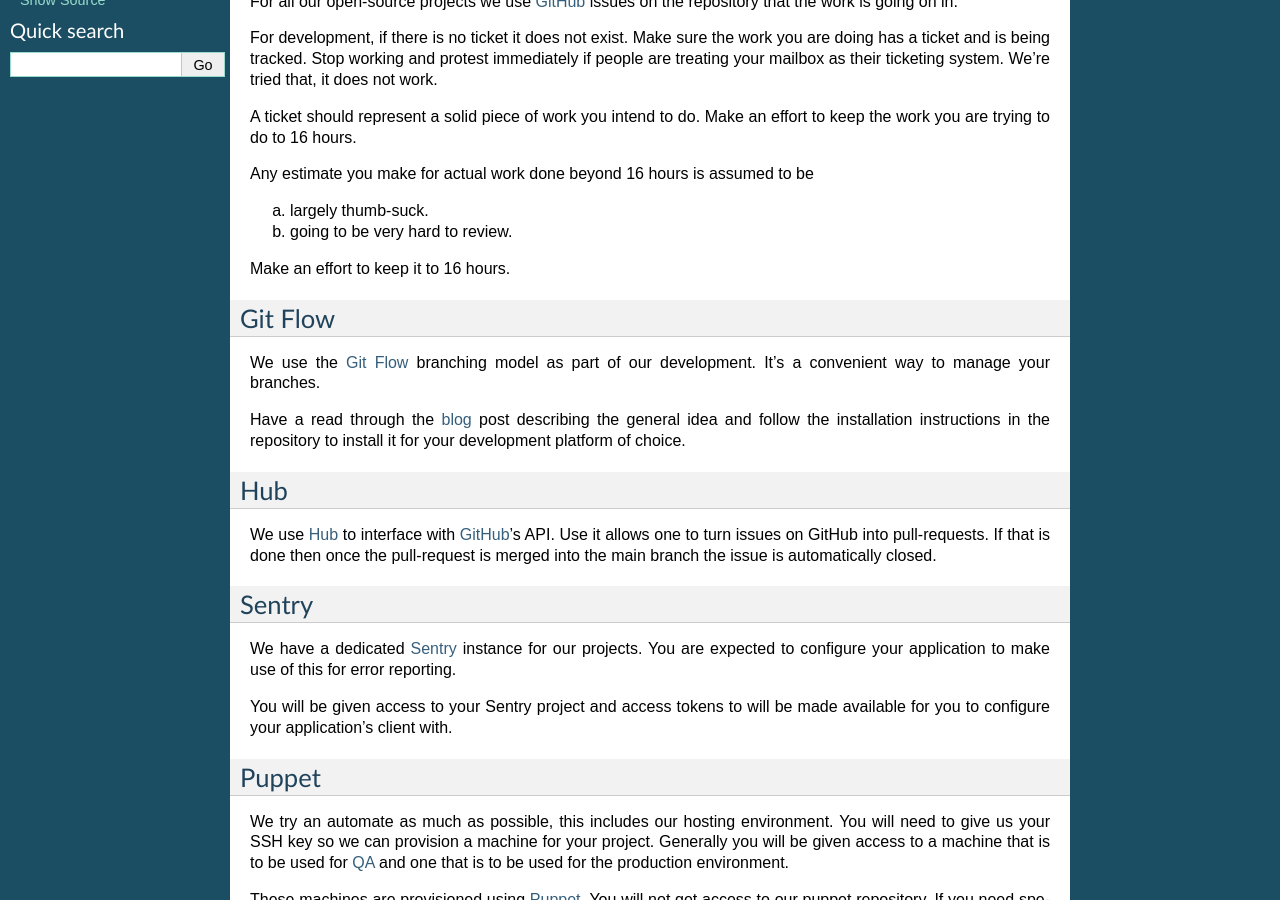
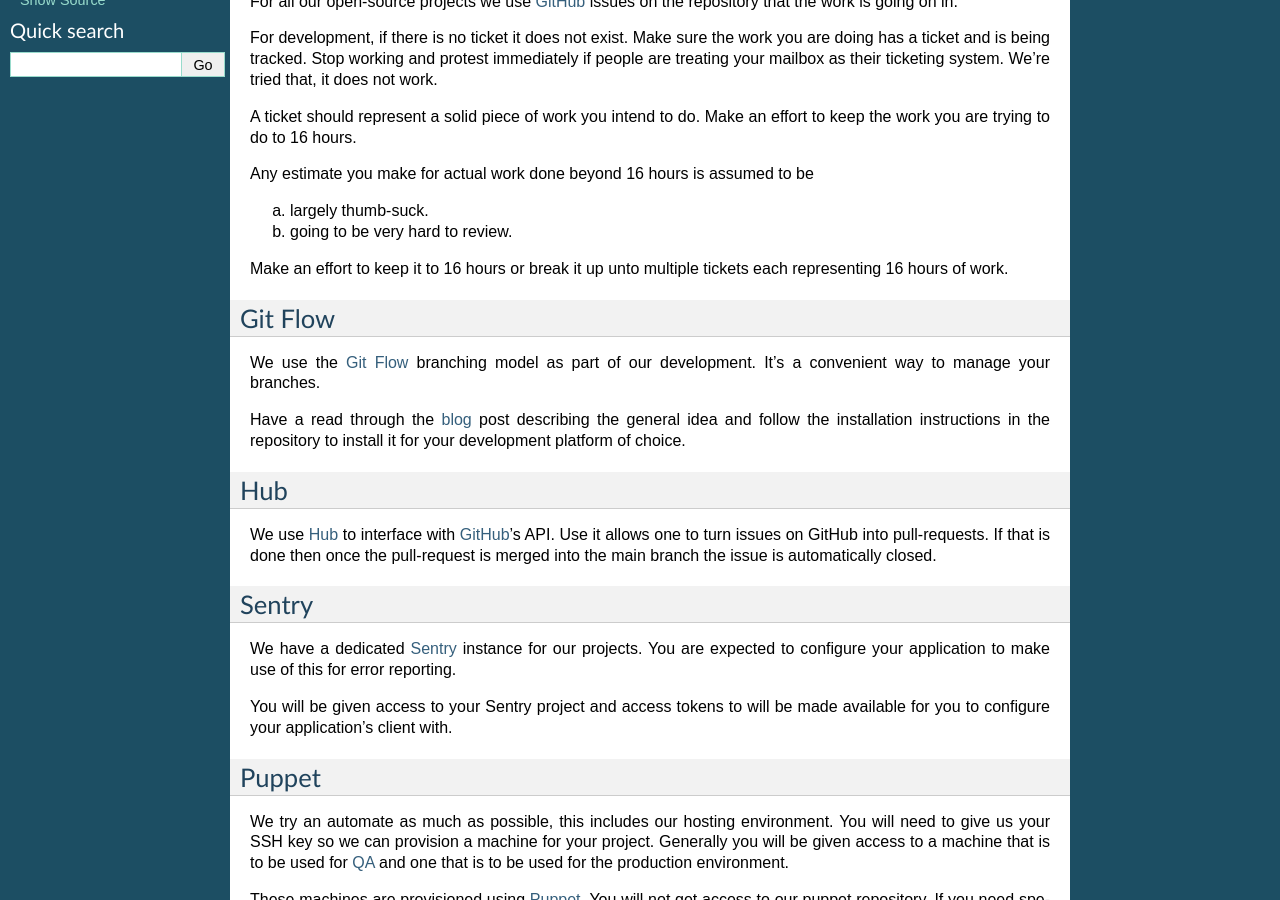
Before and after one commit to praekeltfoundation/ways-of-working, a Sphinx documentation site: the page built from docs/tools.rst, in a window 1280 px wide and 900 px high, scrolled down 424 px. Built offline with Sphinx 7.4.7, drawn with Linux system fonts in a browser that asks for light colours.

Commit message:
Not all projects fit in 16 hours
Suggested breaking work up into multiple 16 hour tickets

```diff
--- a/docs/tools.rst
+++ b/docs/tools.rst
@@ -37,7 +37,8 @@
 a) largely thumb-suck.
 b) going to be very hard to review.
 
-Make an effort to keep it to 16 hours.
+Make an effort to keep it to 16 hours or break it up unto multiple tickets
+each representing 16 hours of work.
 
 Git Flow
 --------
```
